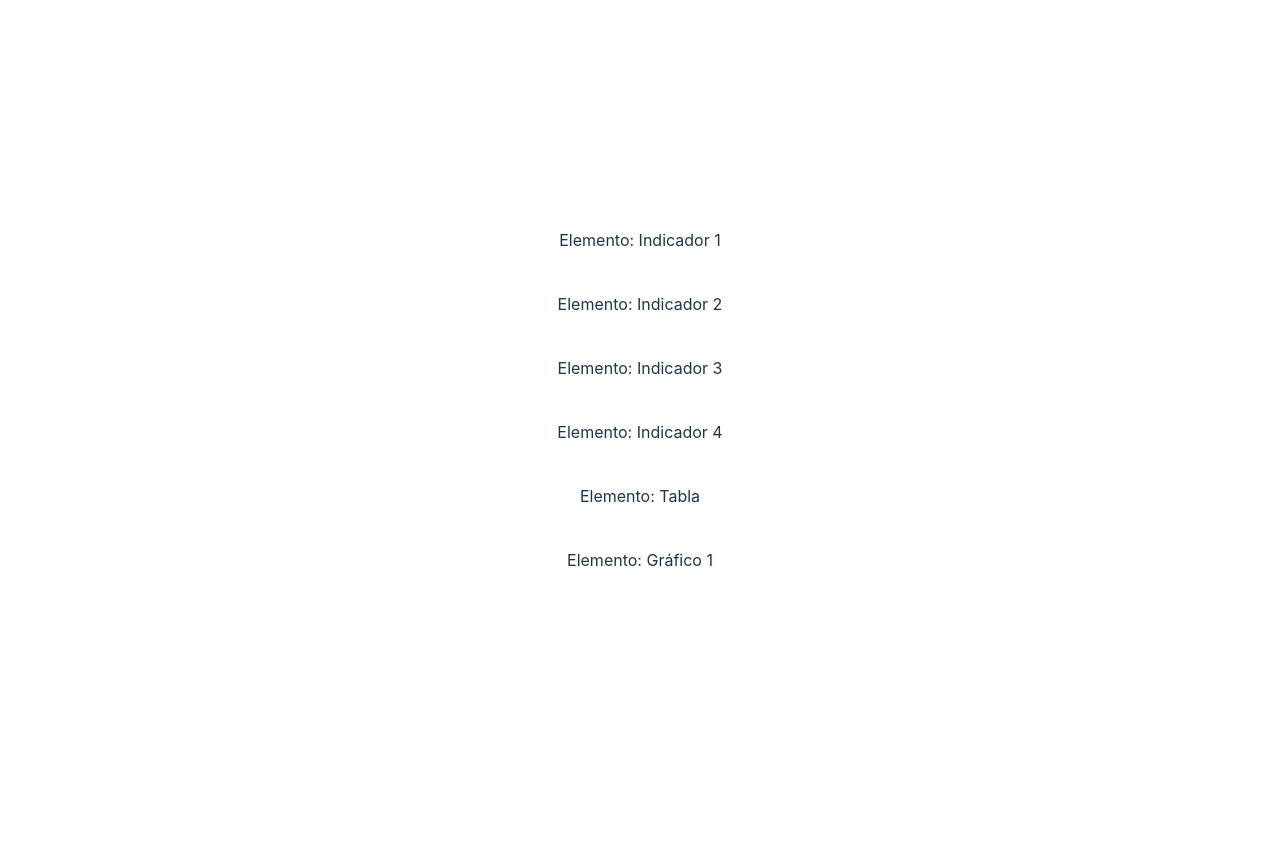
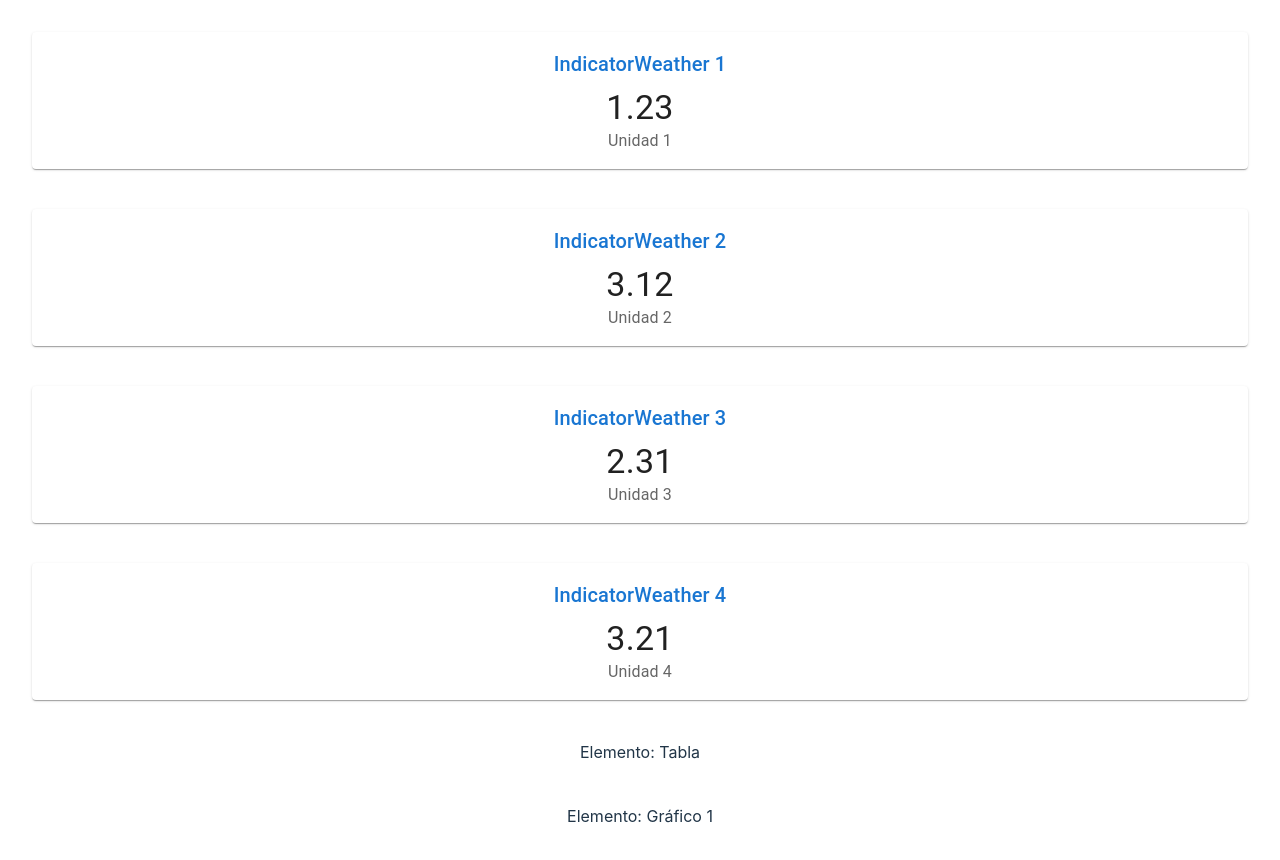
Before and after one commit to Adrianlsq2000/dashboard, a React (Vite) app: page / in a window 1280 px wide. Before the commit the page ends 800 px from the top, so only its background shows below. Built offline with nearby package versions, Linux system fonts and the light colour scheme.

Commit message:
Componente MUI Paper y Typograph

```diff
--- a/src/App.tsx
+++ b/src/App.tsx
@@ -1,4 +1,4 @@
-
+import IndicatorWeather from './components/IndicatorWeather';
 import './App.css'
 
 // Grid version 2
@@ -9,10 +9,18 @@
     <Grid container spacing={5}>
 
        	  {/* Indicadores */}
-           <Grid size={{xs:12, xl:3}}>Elemento: Indicador 1</Grid>
-           <Grid size={{xs:12, xl:3}}>Elemento: Indicador 2</Grid>
-           <Grid size={{xs:12, xl:3}}>Elemento: Indicador 3</Grid>
-           <Grid size={{xs:12, xl:3}}>Elemento: Indicador 4</Grid>
+           <Grid size={{xs:12, xl:3}}>
+           <IndicatorWeather title={'IndicatorWeather 1'} subtitle={'Unidad 1'} value={1.23} />
+          </Grid>
+           <Grid size={{xs:12, xl:3}}>
+           <IndicatorWeather title={'IndicatorWeather 2'} subtitle={'Unidad 2'} value={3.12} />
+          </Grid>
+           <Grid size={{xs:12, xl:3}}>
+           <IndicatorWeather title={'IndicatorWeather 3'} subtitle={'Unidad 3'} value={2.31} />
+          </Grid>
+           <Grid size={{xs:12, xl:3}}>
+           <IndicatorWeather title={'IndicatorWeather 4'} subtitle={'Unidad 4'} value={3.21} />
+          </Grid>
 
            {/* Tabla */}
            <Grid size={{xs:12, xl:8}}>Elemento: Tabla</Grid>
--- /dev/null
+++ b/src/components/IndicatorWeather.tsx
@@ -0,0 +1,29 @@
+import Typography from '@mui/material/Typography';
+import Paper from '@mui/material/Paper';
+interface Config {
+    title?: String;
+    subtitle?: String;
+    value: Number;
+}
+export default function IndicatorWeather(config:Config) {
+    return (
+        <Paper
+             sx={{
+               p: 2,
+               display: 'flex',
+               flexDirection: 'column'
+             }}
+           >
+             <Typography component="h2" variant="h6"
+                         color="primary" gutterBottom>
+                 {config.title}
+             </Typography>
+             <Typography component="p" variant="h4">
+                 {config.value.toString()}
+             </Typography>
+             <Typography color="text.secondary" sx={{ flex: 1 }}>
+                 {config.subtitle}
+             </Typography>
+         </Paper>
+    )
+}
```
